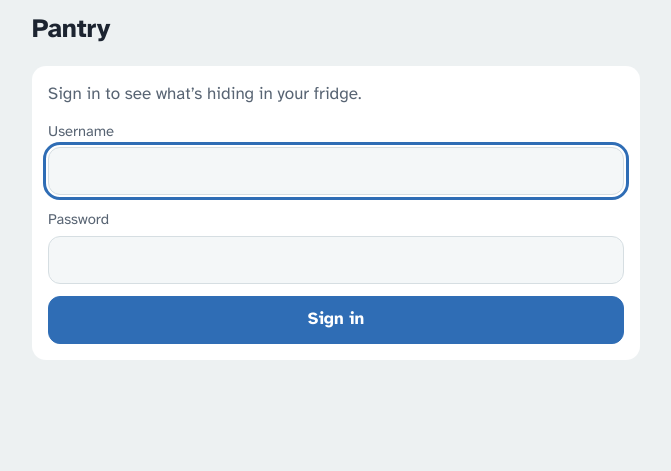
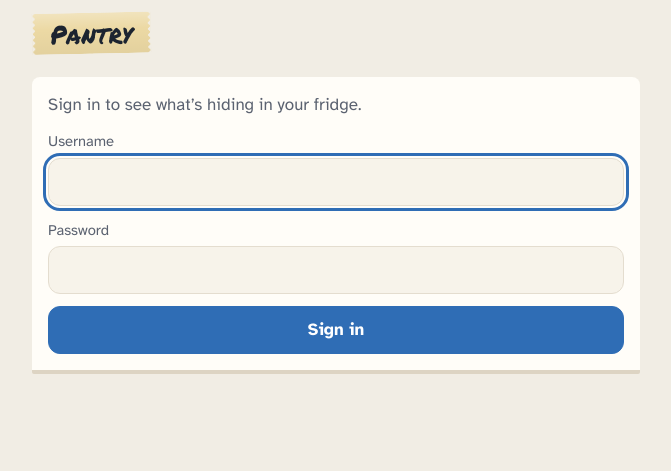
Before and after one commit to davyn1/food-manager, a FastAPI app: a page that uses app/web/templates/base.html in a window 1280 px wide. Shown: the top 471 px of the page, without its empty margins (304-975 px from the left). Run offline with FastAPI, Linux system fonts and the light colour scheme.

Commit message:
Dress the app as kitchen labels so it stops looking generic
Page titles sit on torn masking tape, section names are written in marker
on a shelf edge, panels and lists become shelves with a front lip, empty
states are taped-up notes and confirmations stick on like a tape strip.
The palette warms to a cream fridge (warm charcoal at night). The day
dots are unchanged.

Co-Authored-By: Claude Opus 5.5 <noreply@anthropic.com>

```diff
--- a/app/web/static/app.css
+++ b/app/web/static/app.css
@@ -1,15 +1,20 @@
 /* Pantry: "day dots". Kitchens label food with colored dot stickers and a marker; here
    each item gets one. The dot is the only loud element: color is urgency, the marker text
-   is time left. Everything else stays quiet: white shelves on fridge-enamel, navy marker
-   ink, painter's-tape blue for actions. Mobile-first, one-handed, 48px+ tap targets. */
+   is time left. Around them, a kitchen that labels things: page titles on torn strips of
+   masking tape, section names written in marker on the shelf edge, items on shelves with
+   a front lip, empty states as notes taped up. Painter's-tape blue for actions.
+   Mobile-first, one-handed, 48px+ tap targets. */
 
 :root {
-  --enamel: #edf1f2;     /* page: inside of a fridge */
-  --shelf: #ffffff;      /* panels */
-  --field: #f4f7f8;      /* inputs on a shelf */
+  --enamel: #f1ede4;     /* page: a cream fridge */
+  --shelf: #fffdf8;      /* panels */
+  --field: #f7f3ea;      /* inputs on a shelf */
+  --lip: #ddd4c3;        /* the front edge of a shelf */
   --ink: #1c2430;        /* marker-ink navy */
-  --ink-soft: #586473;
-  --rule: #d6dee2;
+  --ink-soft: #5b6270;
+  --rule: #e4ddcf;
+  --masking: #ecd9a4;    /* masking tape for labels */
+  --masking-ink: #1c2430;
   --tape: #2f6db5;       /* painter's tape: buttons, links, active tab */
   --tape-ink: #ffffff;
   --tape-soft: #dce8f6;
@@ -25,7 +30,7 @@
   --dot-later: #aab5c4;
   --dot-done: #cfd6de;
 
-  --radius: 14px;
+  --radius: 8px;
   --tap: 48px;
   --tabbar-h: 66px;
   --body: "Atkinson Hyperlegible", system-ui, -apple-system, "Segoe UI", Roboto, sans-serif;
@@ -86,26 +94,50 @@ p { margin: 0; }
   background: var(--enamel);
   padding: calc(env(safe-area-inset-top) + 14px) 16px 10px;
 }
+.topbar-inner { max-width: 608px; margin: 0 auto; }
+
+/* A strip of masking tape, torn at both ends, stuck on slightly crooked. */
+.tape {
+  --tooth: 6px;
+  display: inline-block;
+  padding: 6px 18px 4px;
+  background-color: var(--masking);
+  background-image: linear-gradient(180deg, rgb(255 255 255 / 0.28), transparent 40%, rgb(0 0 0 / 0.04));
+  color: var(--masking-ink);
+  -webkit-mask:
+    conic-gradient(from 45deg at left, #000 25%, #0000 0) 0 / 51% var(--tooth) repeat-y,
+    conic-gradient(from -135deg at right, #000 25%, #0000 0) 100% / 51% var(--tooth) repeat-y;
+          mask:
+    conic-gradient(from 45deg at left, #000 25%, #0000 0) 0 / 51% var(--tooth) repeat-y,
+    conic-gradient(from -135deg at right, #000 25%, #0000 0) 100% / 51% var(--tooth) repeat-y;
+}
 .topbar h1 {
-  max-width: 608px; margin: 0 auto;
-  font-size: 1.65rem; line-height: 1.15; font-weight: 700; letter-spacing: -0.01em;
+  margin: 0; max-width: 100%;
+  font-family: var(--marker); font-weight: 400;
+  font-size: 1.6rem; line-height: 1.2; letter-spacing: 0.01em;
   overflow-wrap: anywhere;
+  transform: rotate(-1.2deg); transform-origin: left center;
 }
 
 .page { max-width: 640px; margin: 0 auto; padding: 4px 16px 12px; }
 
-section { margin-top: 24px; }
+section { margin-top: 28px; }
 h2 { font-size: 1.1rem; line-height: 1.3; margin: 0; font-weight: 700; }
 
+/* Section names are written in marker on the shelf edge. */
 .section-head {
   display: flex; align-items: baseline; justify-content: space-between; gap: 12px;
-  margin-bottom: 10px;
+  margin-bottom: 10px; padding-bottom: 4px;
+  border-bottom: 3px solid var(--lip);
 }
+.section-head h2 { font-family: var(--marker); font-weight: 400; font-size: 1.3rem; letter-spacing: 0.01em; }
 .section-head a { font-weight: 700; text-decoration: none; }
 
+/* Panels are shelves: square-ish, with a front lip. */
 .card {
   background: var(--shelf);
-  border-radius: var(--radius);
+  border-radius: var(--radius) var(--radius) 2px 2px;
+  border-bottom: 4px solid var(--lip);
   padding: 16px;
 }
 
--- a/app/web/templates/base.html
+++ b/app/web/templates/base.html
@@ -6,8 +6,8 @@
   <meta name="viewport" content="width=device-width, initial-scale=1, viewport-fit=cover">
   {# Never send page URLs (e.g. a sign-up link's token) to other sites. #}
   <meta name="referrer" content="same-origin">
-  <meta name="theme-color" content="#edf1f2" media="(prefers-color-scheme: light)">
-  <meta name="theme-color" content="#10151b" media="(prefers-color-scheme: dark)">
+  <meta name="theme-color" content="#f1ede4" media="(prefers-color-scheme: light)">
+  <meta name="theme-color" content="#161512" media="(prefers-color-scheme: dark)">
   {# Swap 422 responses too, so form errors render in place. #}
   <meta name="htmx-config" content='{"responseHandling":[{"code":"204","swap":false},{"code":"[23]..","swap":true},{"code":"422","swap":true},{"code":"[45]..","swap":false,"error":true}]}'>
   <title>{% block title %}Pantry{% endblock %} · Food Manager</title>
@@ -31,12 +31,12 @@
 </head>
 <body hx-boost="true">
   <header class="topbar">
-    <h1>{% block heading %}Pantry{% endblock %}</h1>
+    <div class="topbar-inner"><h1 class="tape">{% block heading %}Pantry{% endblock %}</h1></div>
   </header>
 
   <main class="page">
     {% if notice %}
-    <div class="notice" role="status" data-autohide="{{ 10 if undo_item else 4 }}">
+    <div class="notice tape" role="status" data-autohide="{{ 10 if undo_item else 4 }}">
       <p>{{ notice }}</p>
       {% if undo_item %}
       <form method="post" action="/items/{{ undo_item }}/restore">
--- a/app/web/templates/offline.html
+++ b/app/web/templates/offline.html
@@ -3,7 +3,7 @@
 <head>
   <meta charset="utf-8">
   <meta name="viewport" content="width=device-width, initial-scale=1, viewport-fit=cover">
-  <meta name="theme-color" content="#edf1f2">
+  <meta name="theme-color" content="#f1ede4">
   <title>Offline · Food Manager</title>
   <link rel="stylesheet" href="/static/app.css?v={{ STATIC_VERSION }}">
 </head>
```
Also changed, not shown: other parts of app/web/static/app.css (+49 -10 lines), .impeccable/config.json.
